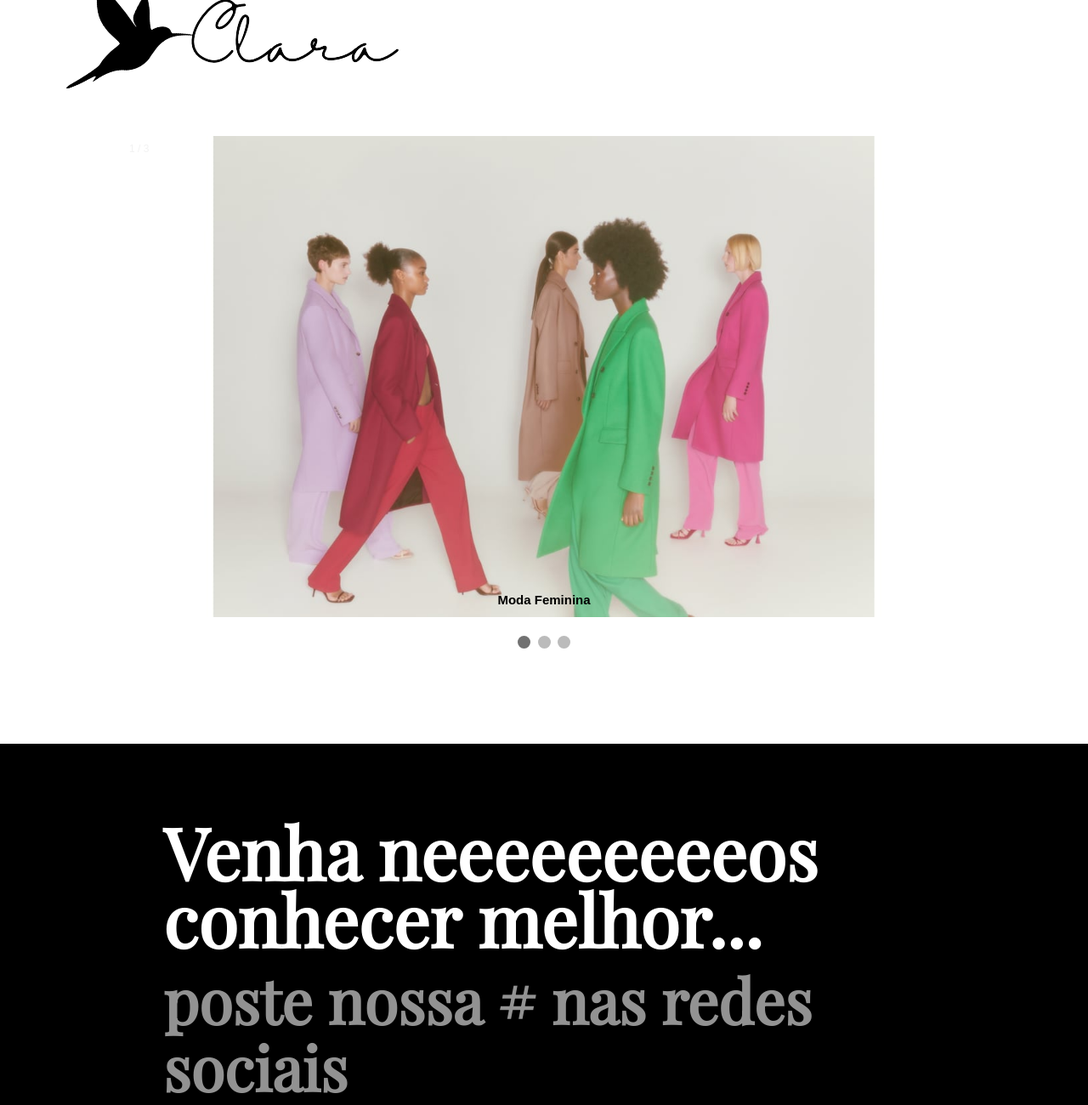
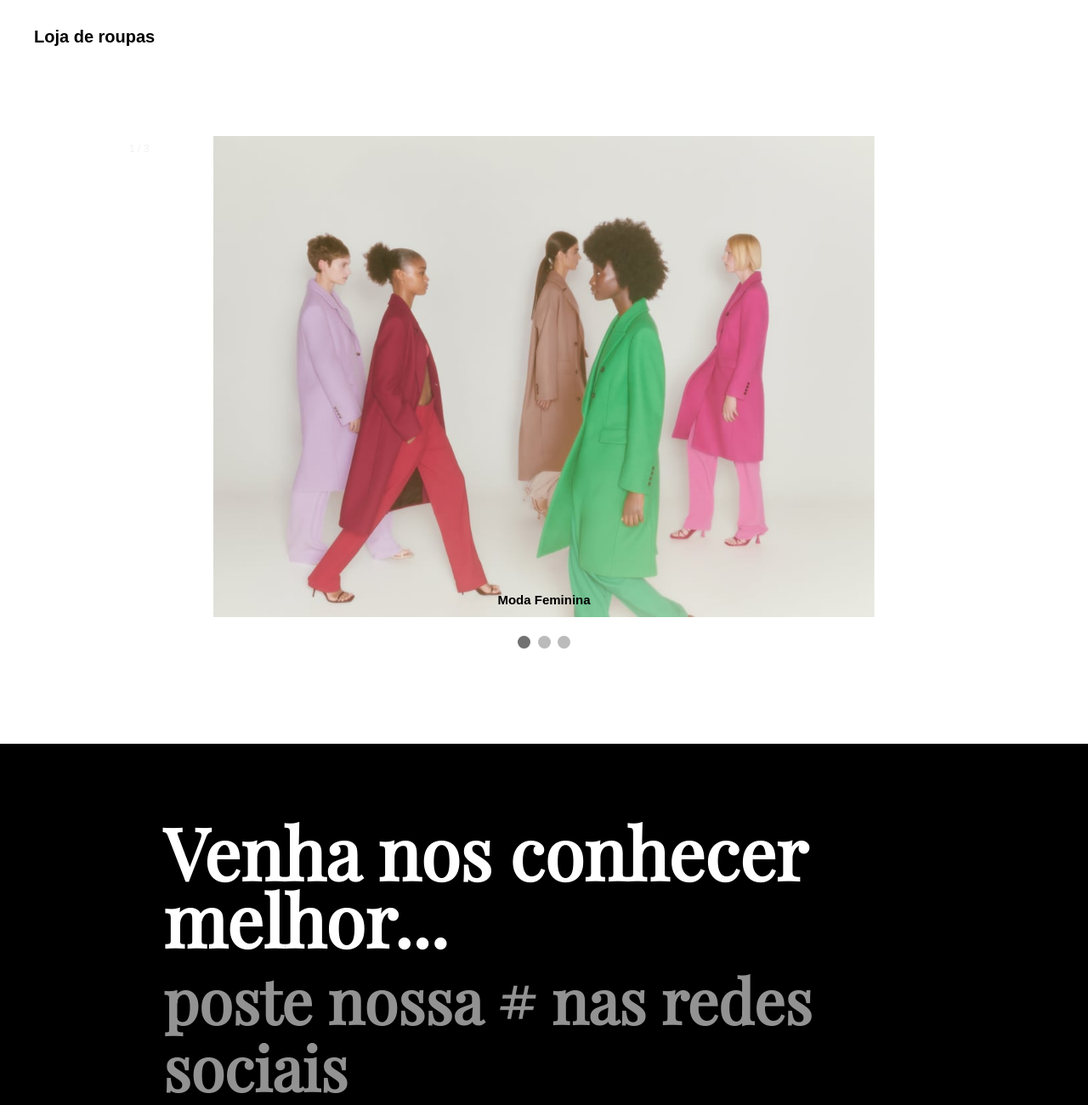
Before and after one commit to guiloeight/E-commerce---Projeto-Tera, a plain HTML site: page index.html in a window 1280 px wide. Shown: the top 1300 px of the page at 85% size. Drawn offline with nearby package versions, Linux system fonts and the light colour scheme.

Commit message:
Update index.html

```diff
--- a/index.html
+++ b/index.html
@@ -16,9 +16,7 @@
     <body>
         <nav>
             <ol>
-                <li id="logo principal">
-                    <img src="./assets/logo clara.png" alt="logo clara">
-                </li>
+                <li>Loja de roupas</li>
             </ol>
         </nav>
         <main>
@@ -62,7 +60,7 @@
         </main>
         <footer>
             <div id="contato">
-                <h3>Venha neeeeeeeeeos conhecer melhor...</h3>
+                <h3>Venha nos conhecer melhor...</h3>
                 <h4>poste nossa # nas redes sociais</h4>
             </div>
             <div id="infos">
```
